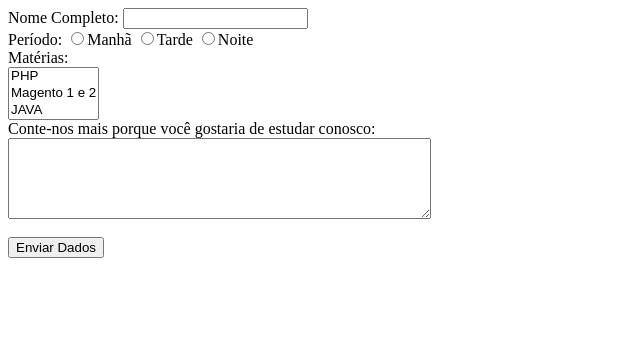
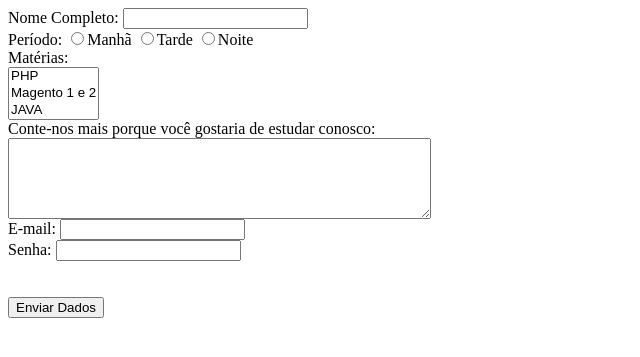
Before and after one commit to Ane-Beatriz-Ramos-Paulino/exercicio, a PHP site: page /aula20181105/aulas_php/formularioAlunos.html in a window 1280 px wide. Shown: the top 357 px of the page, without its empty margins (0-640 px from the left). Run offline with PHP 8.4, Linux system fonts and the light colour scheme.

Commit message:
Correcao

```diff
--- a/aula20181105/aulas_php/formularioAlunos.html
+++ b/aula20181105/aulas_php/formularioAlunos.html
@@ -18,7 +18,13 @@
     </select><br>
 
     <label>Conte-nos mais porque você gostaria de estudar conosco:</label><br>
-    <textarea name = "biografia" rows = 5 cols = 50 ></textarea>
+    <textarea name = "biografia" rows = 5 cols = 50 ></textarea><br>
+
+    <label>E-mail:</label>
+    <input type = "text" name = "email"/><br>
+
+    <label>Senha:</label>
+    <input type = "password" name = "senha"/><br>
 
     <br><br>
 
--- a/aula20181105/aulas_php/procFormularioAlunos.php
+++ b/aula20181105/aulas_php/procFormularioAlunos.php
@@ -11,4 +11,6 @@
 
     echo "<br>";
     echo "Bio do Aluno: ". $_POST["biografia"] . "<br>";
+    echo "E-mail: " . $_POST["email"] . "<br>";
+    echo "Senha: " . $_POST["senha"] . "<br>";
     echo "<hr>";
```
